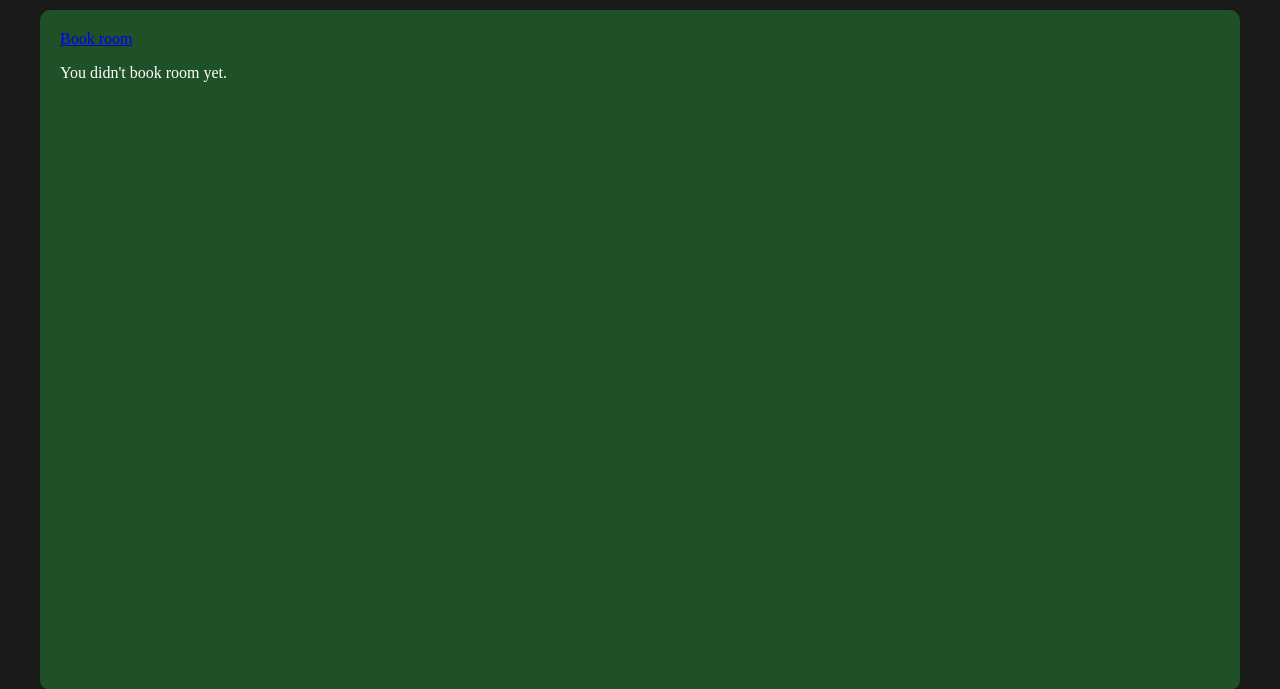
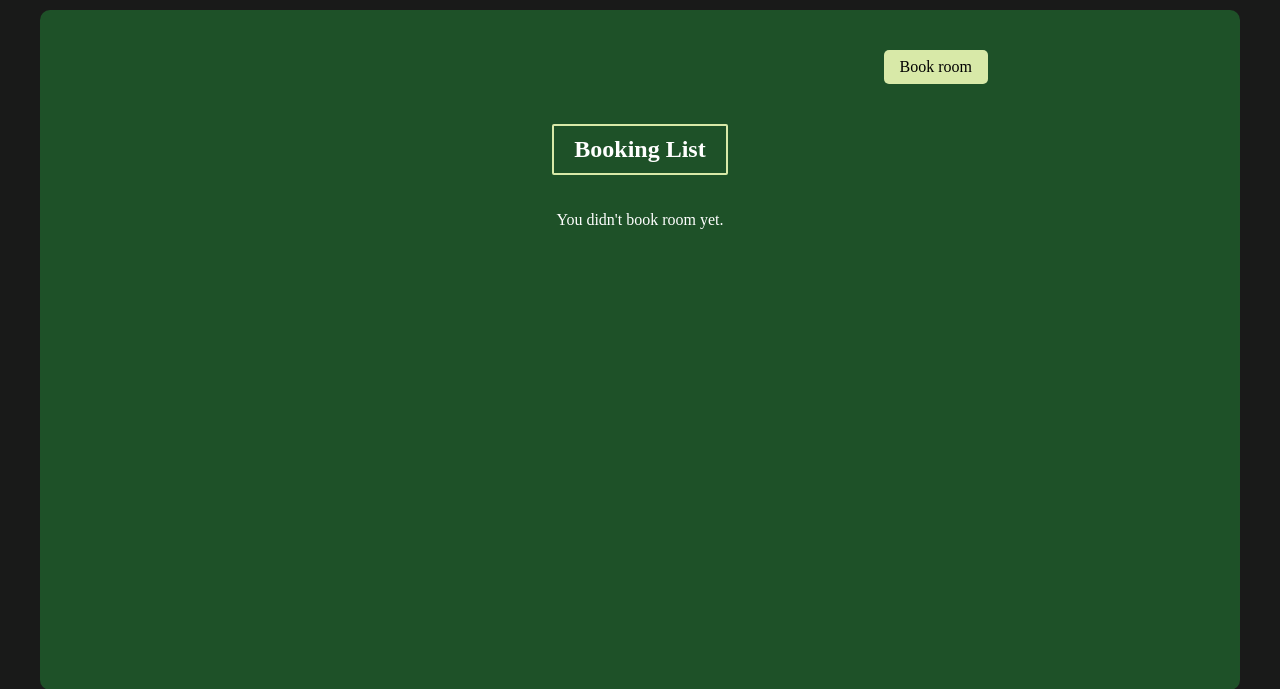
Before and after one commit to BRANYA43/hotel-site, a Django app: page /bookings/list/ in a window 1280 px wide. Shown: the part 64-753 px from the top of the page. Run offline with Django 5.2, Linux system fonts and the light colour scheme; the visitor is signed in with stand-in values (Sample User, id 1); data that the repository does not hold is empty.

Commit message:
Add boogings

```diff
--- /dev/null
+++ b/src/bookings/static/bookings/base.css
@@ -0,0 +1,49 @@
+.card {
+    padding: 20px 30px;
+    border: 2px solid #D8E9A8;
+    border-radius: 5px;
+    margin-bottom: 20px;
+}
+
+.card:last-child {
+    margin-bottom: 0;
+}
+
+#id_booking_list {
+    width: 100%;
+    display: flex;
+    flex-direction: column;
+    justify-content: center;
+    padding: 20px 20%;
+    height: fit-content;
+}
+#id_booking_room_link {
+    display: block;
+    color: black;
+    text-decoration: none;
+    background-color: #D8E9A8;
+    width: fit-content;
+    padding: 8px 16px;
+    font-size: 16px;
+    border-radius: 5px;
+    margin-bottom: 20px;
+    align-self: end;
+}
+
+#id_booking_room_link:hover {
+    background-color: #33e556;
+}
+
+.header {
+    border: 2px solid #D8E9A8;
+    border-radius: 2px;
+    padding: 10px 20px;
+    text-align: center;
+    width: fit-content;
+    margin-left: auto;
+    margin-right: auto;
+}
+
+#id_empty_list_message {
+    text-align: center;
+}
--- a/src/bookings/templates/bookings/list.html
+++ b/src/bookings/templates/bookings/list.html
@@ -1,7 +1,13 @@
 {% extends 'base.html' %}
+{% load static %}
+{% block links %}
+<link rel="stylesheet" href="{% static 'bookings/base.css' %}">
+{% endblock %}
+{% block title %}Booking List{% endblock %}
 {% block content %}
 <div id="id_booking_list">
     <a id="id_booking_room_link" href="{% url 'bookings:booking-create' %}">Book room</a>
+    <h2 class="header">Booking List</h2>
     {% for booking in object_list %}
         <div class="card">
             <p>UUID: {{ booking.uuid }}</p>
--- a/src/utils/static/form.css
+++ b/src/utils/static/form.css
@@ -7,7 +7,11 @@ form label {
     margin-bottom: 5px;
 }
 
-form input[type=text], form input[type=number], form input[type=date] {
+form input[type=text],
+form input[type=number],
+form input[type=date],
+form input[type=password],
+form input[type=email] {
     display: block;
     border: 0;
     border-radius: 5px;
```
Also changed, not shown: 1 other file.
